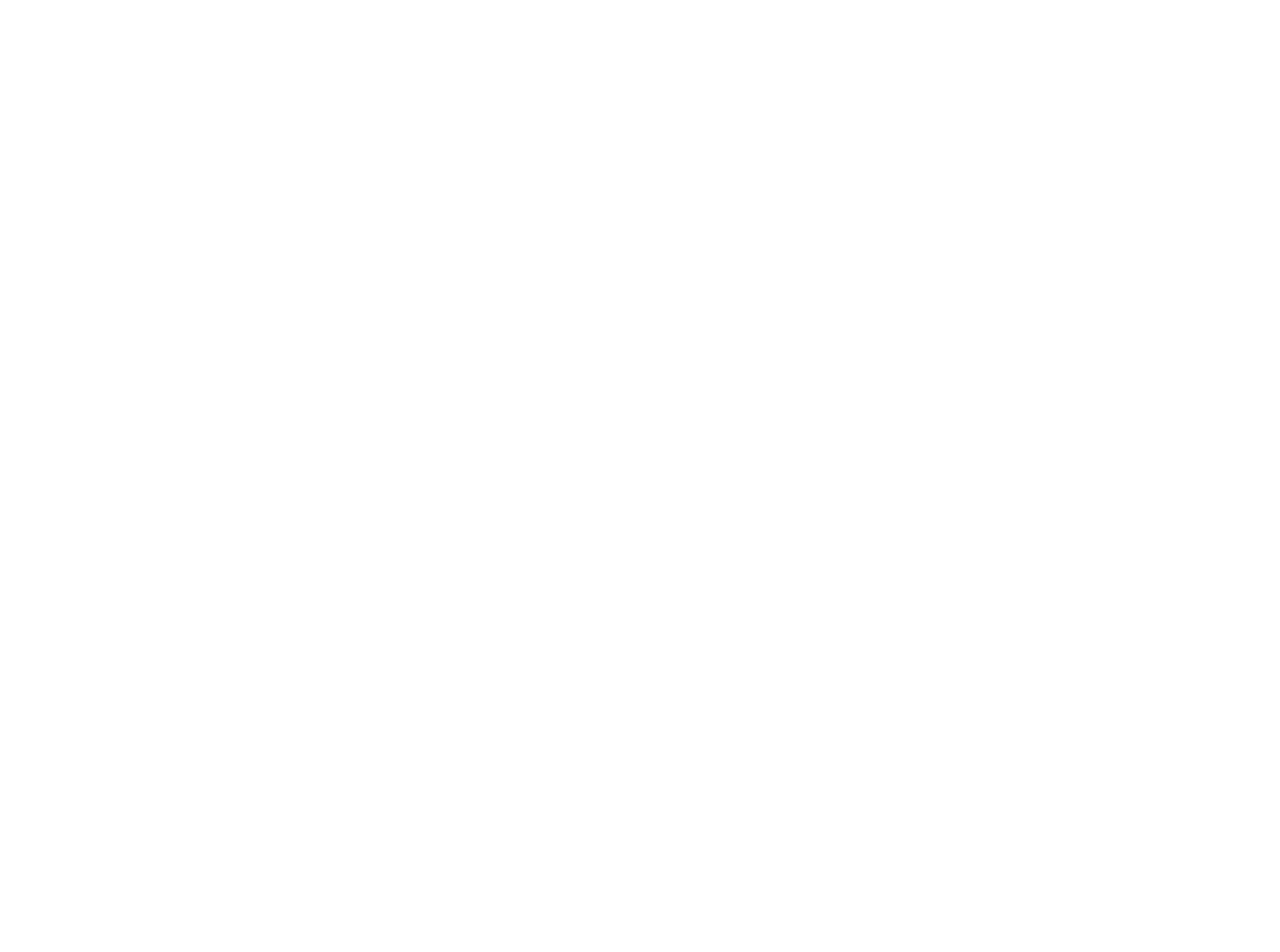
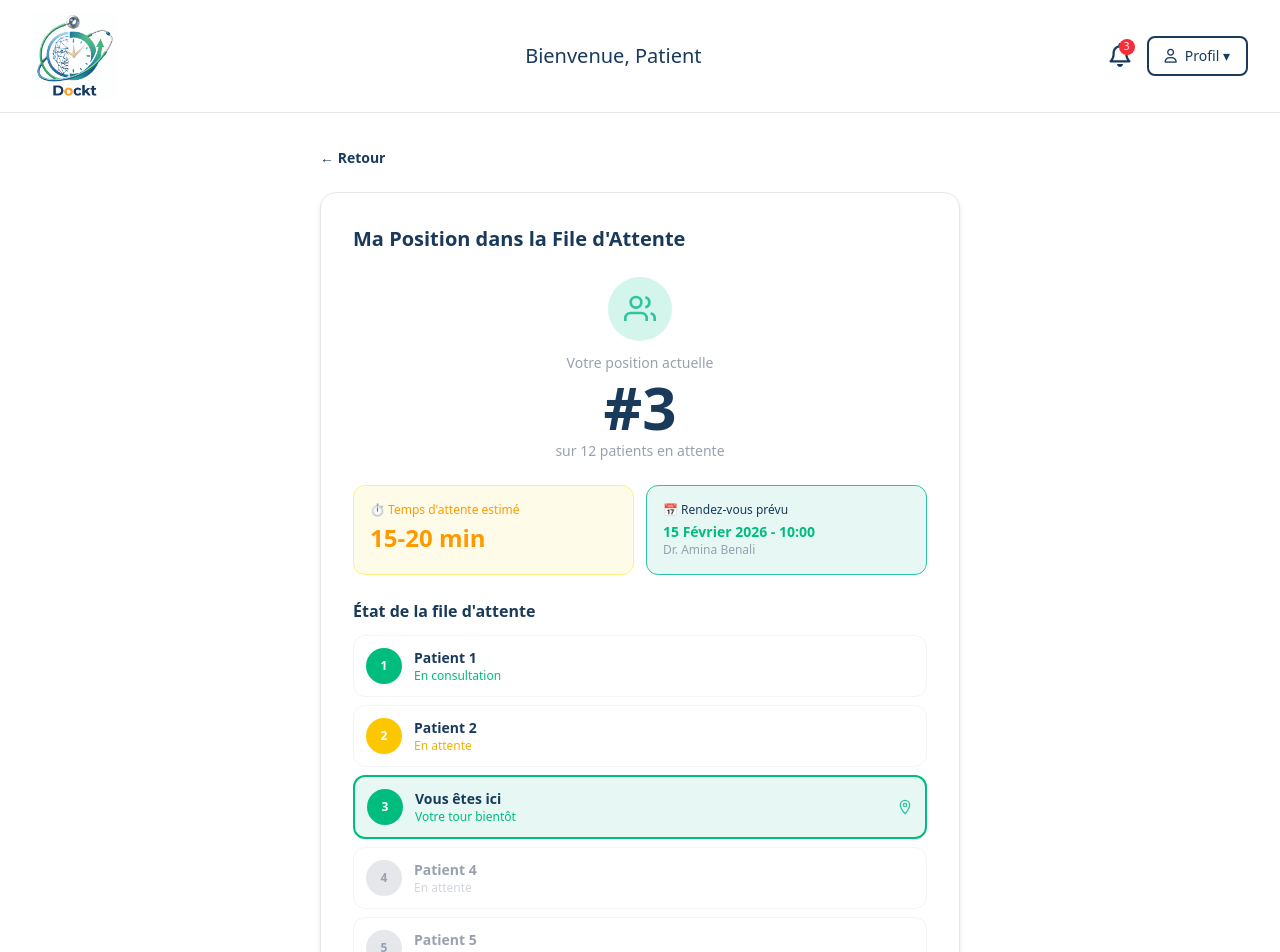
Before and after one commit to younsiyasmine/dockt-frontend, an Angular app: page /patient/ma-position in a window 1280 px wide. Before the commit this address led to /. Shown: the top 952 px of the page. Before the commit the page ends 800 px from the top, so only its background shows below. Built offline with nearby package versions, Linux system fonts and the light colour scheme.

Commit message:
ma-position interface done - all 3 interfaces complete

```diff
--- a/src/app/app.routes.ts
+++ b/src/app/app.routes.ts
@@ -1,9 +1,11 @@
 import { Routes } from '@angular/router';
 import { Dashboard } from './patient/dashboard/dashboard';
 import { PrendreRdv } from './patient/prendre-rdv/prendre-rdv';
+import { MaPosition } from './patient/ma-position/ma-position';
 
 export const routes: Routes = [
   { path: '', redirectTo: 'patient/dashboard', pathMatch: 'full' },
   { path: 'patient/dashboard', component: Dashboard },
   { path: 'patient/prendre-rdv', component: PrendreRdv },
+  { path: 'patient/ma-position', component: MaPosition },
 ];
--- a/src/app/patient/dashboard/dashboard.html
+++ b/src/app/patient/dashboard/dashboard.html
@@ -17,7 +17,7 @@
           <svg width="40" height="40" viewBox="0 0 24 24" fill="none" stroke="white" stroke-width="1.8"><line x1="8" y1="6" x2="21" y2="6"/><line x1="8" y1="12" x2="21" y2="12"/><line x1="8" y1="18" x2="21" y2="18"/><circle cx="3" cy="6" r="1.5" fill="white"/><circle cx="3" cy="12" r="1.5" fill="white"/><circle cx="3" cy="18" r="1.5" fill="white"/></svg>
           <span class="text-white font-semibold">Mes RDV</span>
         </div>
-        <div class="bg-emerald-500 rounded-xl p-10 w-72 flex flex-col items-center gap-3 cursor-pointer hover:scale-105 transition-transform duration-200">
+        <div  routerLink="/patient/ma-position" class="bg-emerald-500 rounded-xl p-10 w-72 flex flex-col items-center gap-3 cursor-pointer hover:scale-105 transition-transform duration-200">
           <svg width="40" height="40" viewBox="0 0 24 24" fill="none" stroke="white" stroke-width="1.8"><path d="M12 2C8.13 2 5 5.13 5 9c0 5.25 7 13 7 13s7-7.75 7-13c0-3.87-3.13-7-7-7z"/><circle cx="12" cy="9" r="2.5"/></svg>
           <span class="text-white font-semibold">Ma Position</span>
         </div>
--- /dev/null
+++ b/src/app/patient/ma-position/ma-position.html
@@ -0,0 +1,90 @@
+<div class="min-h-screen bg-white">
+
+  <app-navbar />
+
+  <div class="max-w-2xl mx-auto py-8 px-4">
+    <a routerLink="/patient/dashboard" class="text-[#1a3a5c] font-bold text-sm mb-6 inline-block hover:underline">← Retour</a>
+
+    <div class="bg-white rounded-2xl border border-gray-200 shadow-md p-8">
+      <h2 class="text-[#1a3a5c] text-xl font-bold mb-6">Ma Position dans la File d'Attente</h2>
+
+      <!-- Position Badge -->
+      <div class="text-center mb-6">
+        <div class="w-16 h-16 bg-[#d4f5ec] rounded-full flex items-center justify-center mx-auto mb-3">
+          <svg width="32" height="32" viewBox="0 0 24 24" fill="none" stroke="#2ec4a0" stroke-width="2"><path d="M17 21v-2a4 4 0 0 0-4-4H5a4 4 0 0 0-4 4v2"/><circle cx="9" cy="7" r="4"/><path d="M23 21v-2a4 4 0 0 0-3-3.87"/><path d="M16 3.13a4 4 0 0 1 0 7.75"/></svg>
+        </div>
+        <p class="text-gray-400 text-sm">Votre position actuelle</p>
+        <p class="text-[#1a3a5c] text-6xl font-black my-1">#3</p>
+        <p class="text-gray-400 text-sm">sur 12 patients en attente</p>
+      </div>
+
+      <!-- Info Cards -->
+      <div class="grid grid-cols-2 gap-3 mb-6">
+        <div class="bg-yellow-50 border border-yellow-200 rounded-xl p-4">
+          <p class="text-amber-500 text-xs mb-1">⏱ Temps d'attente estimé</p>
+          <p class="text-amber-500 text-2xl font-bold">15-20 min</p>
+        </div>
+        <div class="bg-[#e6f7f4] border border-[#2ec4a0] rounded-xl p-4">
+          <p class="text-[#1a3a5c] text-xs mb-1">📅 Rendez-vous prévu</p>
+          <p class="text-emerald-500 text-sm font-bold">15 Février 2026 - 10:00</p>
+          <p class="text-gray-400 text-xs">Dr. Amina Benali</p>
+        </div>
+      </div>
+
+      <!-- Queue List -->
+      <p class="text-[#1a3a5c] font-bold mb-3">État de la file d'attente</p>
+
+      <div class="flex flex-col gap-2 mb-5">
+
+        <div class="flex items-center gap-3 p-3 border border-gray-100 rounded-xl">
+          <div class="w-9 h-9 rounded-full bg-emerald-500 flex items-center justify-center text-white text-xs font-bold">1</div>
+          <div>
+            <p class="text-[#1a3a5c] text-sm font-semibold">Patient 1</p>
+            <p class="text-emerald-500 text-xs">En consultation</p>
+          </div>
+        </div>
+
+        <div class="flex items-center gap-3 p-3 border border-gray-100 rounded-xl">
+          <div class="w-9 h-9 rounded-full bg-yellow-400 flex items-center justify-center text-white text-xs font-bold">2</div>
+          <div>
+            <p class="text-[#1a3a5c] text-sm font-semibold">Patient 2</p>
+            <p class="text-yellow-500 text-xs">En attente</p>
+          </div>
+        </div>
+
+        <div class="flex items-center gap-3 p-3 border-2 border-emerald-500 rounded-xl bg-[#e6f7f4]">
+          <div class="w-9 h-9 rounded-full bg-emerald-500 flex items-center justify-center text-white text-xs font-bold">3</div>
+          <div class="flex-1">
+            <p class="text-[#1a3a5c] text-sm font-bold">Vous êtes ici</p>
+            <p class="text-emerald-500 text-xs">Votre tour bientôt</p>
+          </div>
+          <svg width="16" height="16" viewBox="0 0 24 24" fill="none" stroke="#2ec4a0" stroke-width="2"><path d="M12 2C8.13 2 5 5.13 5 9c0 5.25 7 13 7 13s7-7.75 7-13c0-3.87-3.13-7-7-7z"/><circle cx="12" cy="9" r="2.5"/></svg>
+        </div>
+
+        <div class="flex items-center gap-3 p-3 border border-gray-100 rounded-xl">
+          <div class="w-9 h-9 rounded-full bg-gray-200 flex items-center justify-center text-gray-400 text-xs font-bold">4</div>
+          <div>
+            <p class="text-gray-400 text-sm font-semibold">Patient 4</p>
+            <p class="text-gray-300 text-xs">En attente</p>
+          </div>
+        </div>
+
+        <div class="flex items-center gap-3 p-3 border border-gray-100 rounded-xl">
+          <div class="w-9 h-9 rounded-full bg-gray-200 flex items-center justify-center text-gray-400 text-xs font-bold">5</div>
+          <div>
+            <p class="text-gray-400 text-sm font-semibold">Patient 5</p>
+            <p class="text-gray-300 text-xs">En attente</p>
+          </div>
+        </div>
+
+      </div>
+
+      <!-- Notification Banner -->
+      <div class="bg-[#e6f7f4] border border-blue-500 rounded-xl p-3 flex items-center justify-center gap-2">
+        <i class="fa-solid fa-mobile-screen text-blue-500"></i>
+        <p class="text-[#1a3a5c] text-xs text-center">Nous vous enverrons une notification sur WhatsApp quand ce sera bientôt votre tour.</p>
+      </div>
+
+    </div>
+  </div>
+</div>
```
Also changed, not shown: src/app/patient/ma-position/ma-position.ts (added, +12 -0 lines), src/app/patient/ma-position/ma-position.css (added), 1 other file (tests, documents, lock files or other folders).
